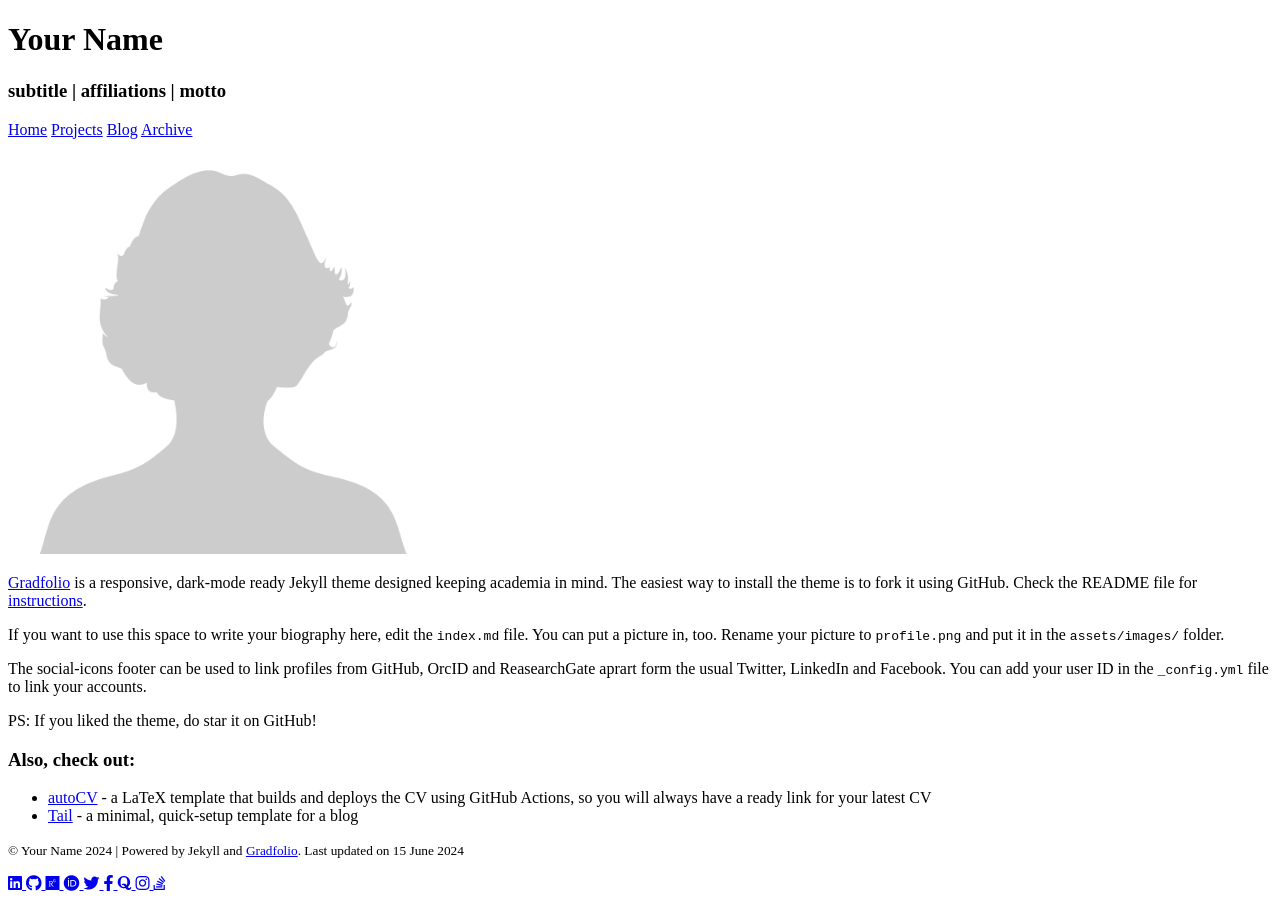
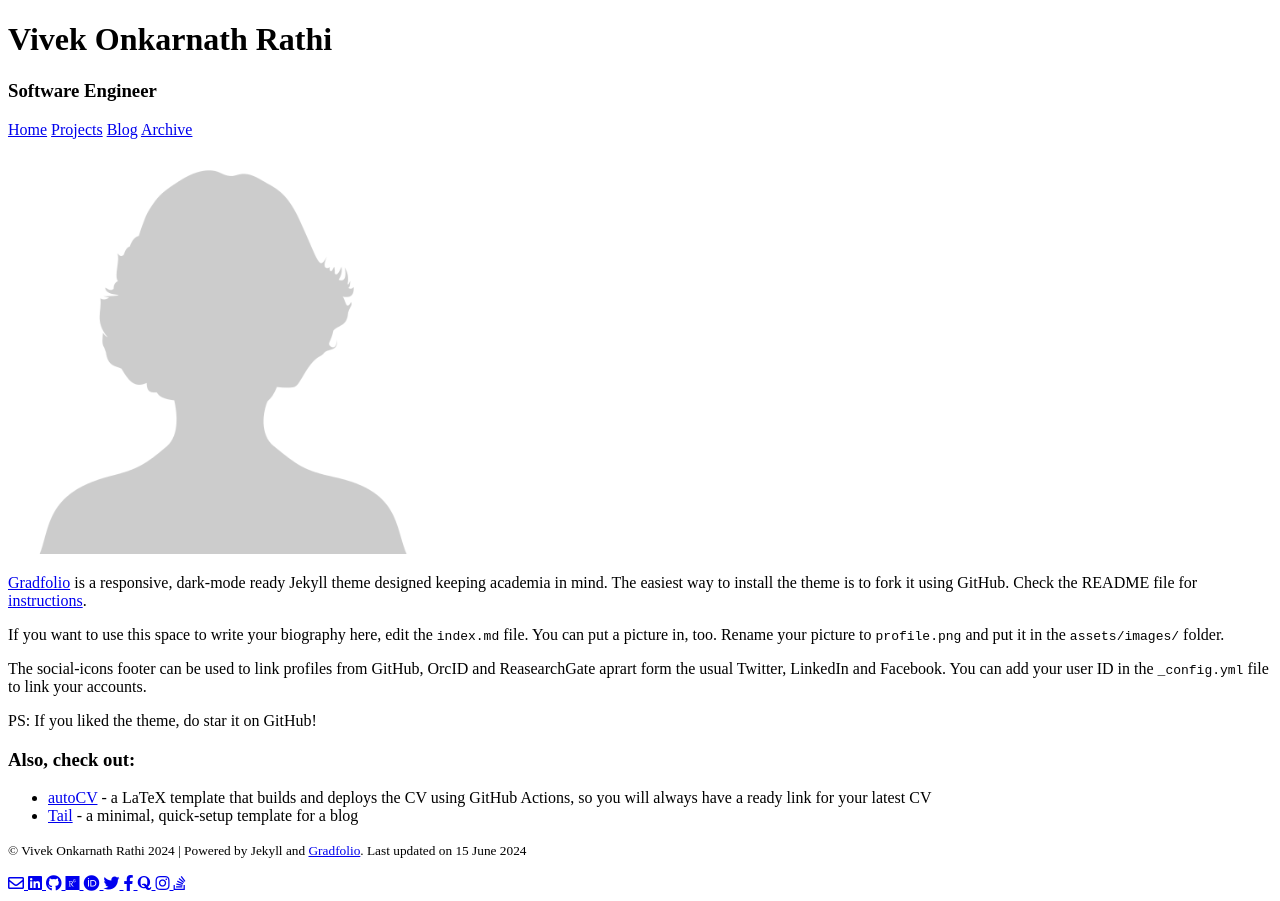
Before and after one commit to vivekrathi14/github.io, a Jekyll site: the page built from index.md, in a window 1280 px wide. Built offline with Jekyll 4.4.1, drawn with Linux system fonts in a browser that asks for light colours; nearby versions of some CDN libraries.

Commit message:
Update _config.yml

```diff
--- a/_config.yml
+++ b/_config.yml
@@ -1,11 +1,11 @@
-### your site title here
+### Tech Portfolio
 
-title: Your Name
-description: subtitle | affiliations | motto
+title: Vivek Onkarnath Rathi
+description: Software Engineer
 
 baseurl: vivekrathi14.github.io #name of GitHub repository
 url: "" #custom url to be used instead of GitHub repository
-email: #
+email: vivekrathi14@gmail.com
 
 # Pagination
 paginate: 4
```
